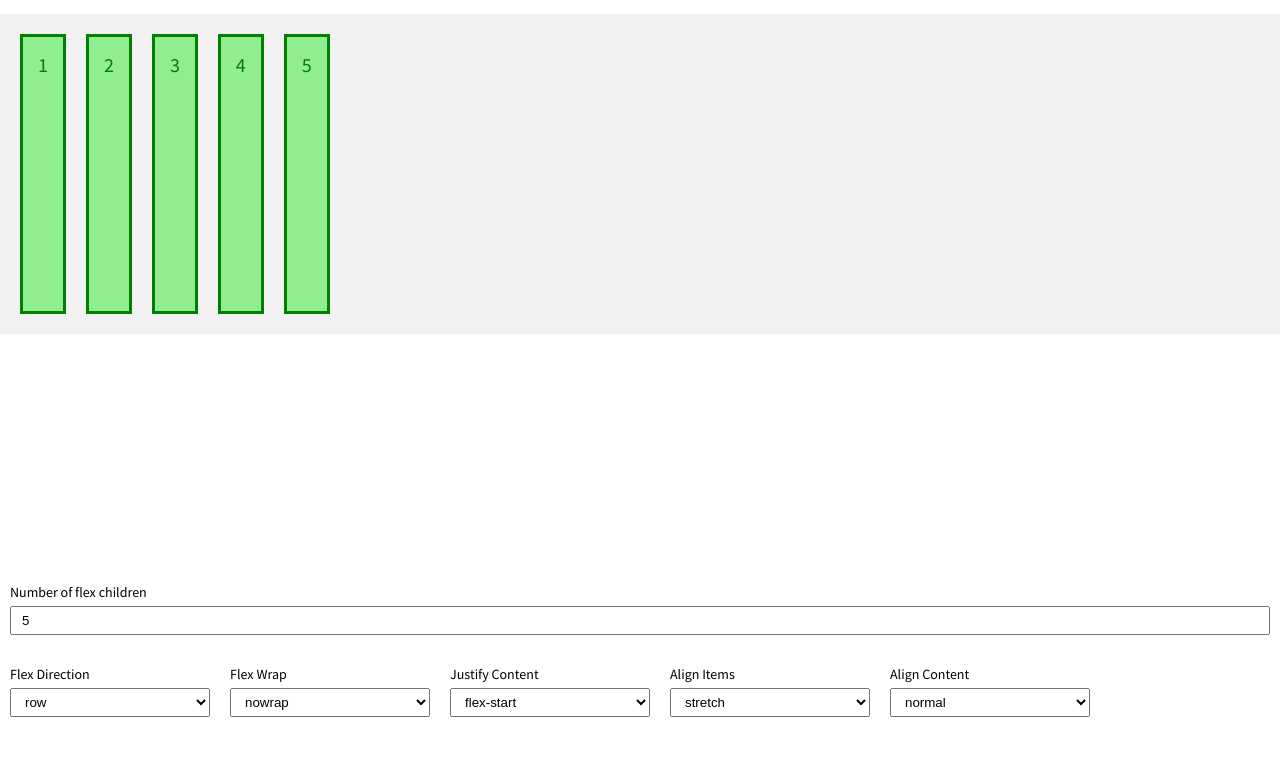
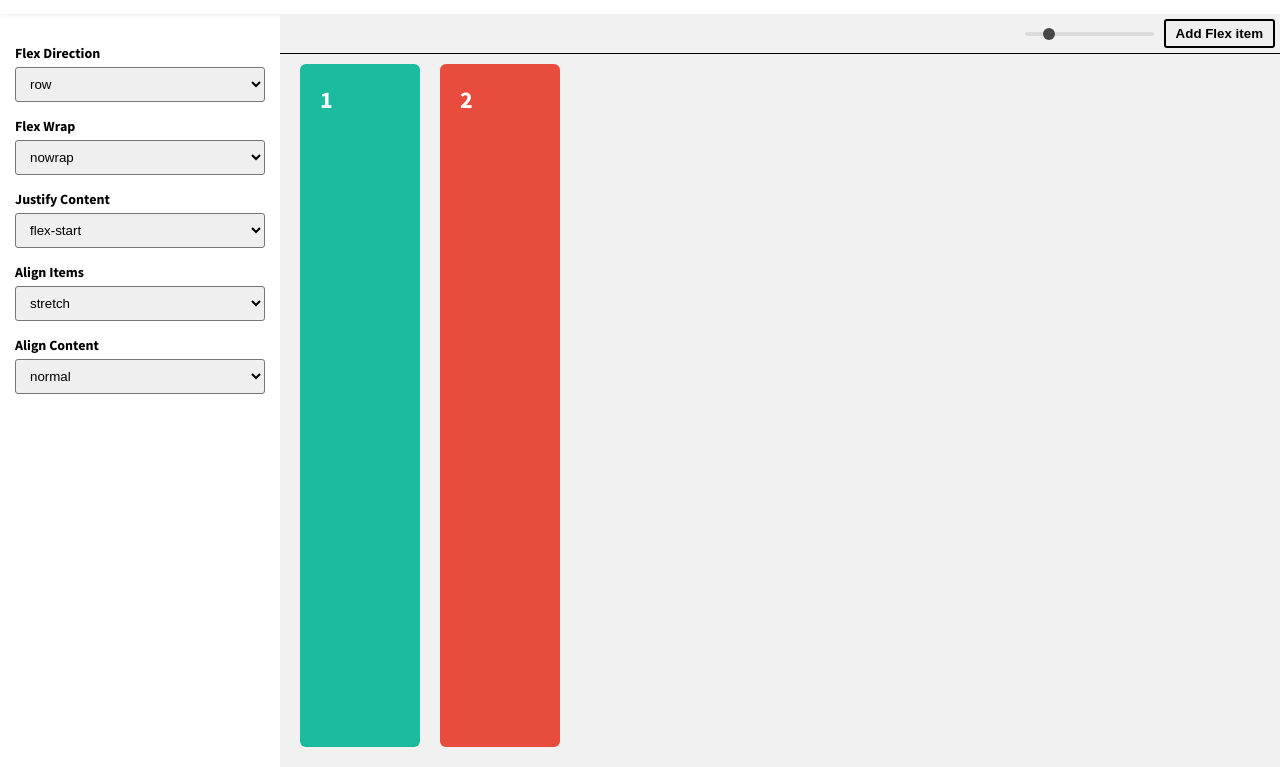
Before and after one commit to vikaskatal/flex-playground, a plain HTML site: page index.html in a window 1280 px wide. Shown: the part 63-830 px from the top of the page. Before the commit the page ends 800 px from the top, so only its background shows below. Drawn offline with Linux system fonts and the light colour scheme.

Commit message:
Add: slider+addItem+coloredItems; Update: layout;

```diff
--- a/data.js
+++ b/data.js
@@ -203,3 +203,16 @@ var properties = [
   },
   */
 ]
+
+var colors = [
+  "#1bbc9d",
+  "#2fcc71",
+  "#3598dc",
+  "#34495e",
+  "#8f44ad",
+  "#2d3e50",
+  "#f1c40f",
+  "#e77e23",
+  "#e84c3d",
+  "#96a6a6",
+]
--- a/index.html
+++ b/index.html
@@ -8,18 +8,23 @@
   <link rel="stylesheet" href="./style.css" />
 </head>
 <body>
+  <p class="title-text">Flex Playground</p>
   <main>
-    <p class="title-text">Flex Playground</p>
-    <div id="flexRoot" class="flex-root"></div>
+    <aside class="properties">
+      <!-- <div class="form-ele">
+        <label>Number of flex children</label>
+        <input type="number" onchange="flexObj.changeChildrenCount(this.value)" id="inputChildNumbers" value="2"/>
+      </div> -->
+      <div id="properties"></div>
+    </aside>
+    <div class="playground">
+      <div class="playground__actions">
+        <input type="range" min="1" max="100" value="50" class="slider" id="myRange">
+        <button onclick="flexObj.addFlexChild()">Add Flex item</button>
+      </div>
+      <div id="flexPlayground"></div>
+    </div>
   </main>
-
-  <div>
-    <div class="form-ele">
-      <label>Number of flex children</label>
-      <input type="number" onchange="flexObj.changeChildrenCount(this.value)" id="inputChildNumbers" value="5"/>
-    </div>
-    <div id="properties" class="properties"></div>
-  </div>
 </body>
 
 <script>
--- a/main.js
+++ b/main.js
@@ -1,3 +1,5 @@
+let flexItemCount = 2;
+
 const flexObj = {
   // Init Function
   init: function(){
@@ -35,19 +37,21 @@ const flexObj = {
   // Build Flex Container Html Element
   buildFlexContainer: function(){
     let html = '';
-    html += `<div class="flex-container" id="parentContainer" style="">`;
+    html += `<div class="playground-container" id="parentContainer">`;
     html += `</div>`;
-    document.getElementById("flexRoot").innerHTML = html;
+    document.getElementById("flexPlayground").innerHTML = html;
   },
 
   // Build Flex Child Html Elements
   buildFlexChildren: function(){
     let inputChildNumbers = document.getElementById('inputChildNumbers');
-    let inputValue = inputChildNumbers.value;
+    let inputValue = 2;//inputChildNumbers.value;
     let html = '';
+
     if(inputValue && inputValue > 0){
       for(let i = 0; i < inputValue; i++){
-        html += `<div style=""> ${i+1}`;
+        let randomColor = colors[Math.floor(Math.random() * colors.length)]
+        html += `<div class="playground-items" data-item="${i+1}" onclick="flexObj.removeFlexChild(${i+1})" style="background-color: ${randomColor}"> ${i+1}`;
         html += `</div>`;
       }
     }else{
@@ -56,21 +60,45 @@ const flexObj = {
     }
     document.getElementById("parentContainer").innerHTML = html;
   },
+  createFlexChild: function () {
+
+  },
+  addFlexChild: function(){
+    let node = document.createElement("DIV");
+    node.classList.add('playground-items');
+
+    // let count = document.querySelectorAll('.playground-items').length;
+    // Update global variable onclick as well as removeFlexChild
+    flexItemCount = flexItemCount+1;
+
+    let textnode = document.createTextNode(`${flexItemCount}`);
+    node.appendChild(textnode);
+
+    let randomColor = colors[Math.floor(Math.random() * colors.length)]
+    node.style.backgroundColor = randomColor;
+
+    node.setAttribute("data-item", flexItemCount);
+    node.setAttribute("onclick", `flexObj.removeFlexChild(${flexItemCount})`);
+
+    document.getElementById("parentContainer").appendChild(node);
+  },
+
+  removeFlexChild: function(index){
+    if(index){
+      let myobj = document.querySelectorAll(`[data-item="${index}"]`);
+      if(myobj){
+        myobj[0].remove();
+      }
+    }
+  },
 
   //Change Children Count from Input
   changeChildrenCount: function(value){
-    // console.log(value)
     this.init();
   },
 
   //Change Styles of Flex Html Elements
   changeStyles: function(key, value){
-
-    // console.log(key, value)
-    // if(key === 'alignContent'){
-    //   parentContainer.style.height = 600;
-    // }
-
     if(key && value){
       parentContainer.style[key] = value;
     }
@@ -78,3 +106,37 @@ const flexObj = {
 }
 
 flexObj.init();
+// Construct Flex playground and Properties list
+
+
+const slider = {
+  inputEle: document.getElementById("myRange"),
+  flexItems: document.querySelectorAll('.playground-items'),
+  minValue: 0,
+  maxValue: 500,
+  currentValue: 80,
+  changeFlexItemsStyles: function(key, value){
+    let items = document.querySelectorAll('.playground-items');
+    if(key && value){
+      for (let i = 0; i < items.length; i++) {
+        items[i].style[key] = value;
+      }
+    }
+  },
+  init: function(){
+    console.log('d', this.inputEle)
+    this.inputEle.setAttribute("min", this.minValue);
+    this.inputEle.setAttribute("max", this.maxValue);
+    this.inputEle.setAttribute("value", this.currentValue);
+    this.changeFlexItemsStyles('minWidth', this.currentValue);
+  }
+}
+
+slider.init();
+
+slider.inputEle.oninput = function() {
+  let widthValue = this.value;
+  slider.changeFlexItemsStyles('minWidth', widthValue);
+}
+
+// Range Slider
--- a/style.css
+++ b/style.css
@@ -12,7 +12,9 @@ body{
 }
 
 main{
+  display: flex;
   flex: 1 0 auto;
+  padding-bottom: 20px;
 }
 
 .title-text{
@@ -21,47 +23,128 @@ main{
   padding: 1rem;
   margin: 0;
   font-weight: 700;
+  box-shadow: 0px 1px 4px 0px rgb(0 0 0 / 8%);
+  position: relative;
 }
 
 
-.flex-container {
+.playground-container {
   display: flex;
-  padding: 10px;
+  padding: 40px 10px 10px;
   background-color: #f1f1f1;
   transition: all .2s ease;
-  height: 300px;
+  height: 100%;
   overflow: auto;
 
 }
-.flex-container > div {
+.playground-container > div {
   background-color: lightgreen;
-  border: 3px solid green;
-  padding: 15px;
+  padding: 20px;
   margin: 10px;
-  font-size: 20px;
-  color: green;
+  font-size: 24px;
+  color: #fff;
+  font-weight: 700;
+  min-width: 60px;
+  border-radius: 6px;
 }
 
-.properties{
-  display: flex;
-  overflow: auto;
-  padding: 10px 0;
+.playground{
+  flex-grow: 1;
+  position: relative;
+  max-width: calc(100vw - 250px);
 }
 
+.playground__actions{
+  position: absolute;
+  right: 0;
+  top: 0;
+  left: 0;
+  display: inline-flex;
+  align-items: center;
+  justify-content: flex-end;
+  padding: 5px;
+  border-bottom: 1px solid #000;
+}
+
+.playground__actions button{
+  padding: 5px 10px;
+  border-radius: 3px;
+  border: 2px solid black;
+  font-weight: 700;
+  transition: all .2s ease;
+  cursor: pointer;
+}
+.playground__actions button:hover{
+  border-color: #000;
+  background-color: #000;
+  color: #fff;
+}
+/* Playground */
+
+
+.properties{
+  padding: 15px 15px 0 15px;
+  overflow-y: auto;
+  width: 250px;
+}
+/* Properties */
+
 .form-ele {
-  padding: 10px;
+  padding: 15px 0 0;
   min-width: 200px;
 }
 
 .form-ele label{
   font-size: 14px;
   display: block;
+  font-weight: 700;
 }
 .form-ele select, .form-ele input {
   margin-top: 5px;
   width: 100%;
-  padding: 5px 10px;
+  padding: 8px 10px;
+  border-radius: 3px;
 }
+/* Form Elements */
+
+
+.slider {
+  -webkit-appearance: none;
+  height: 4px;
+  border-radius: 3px;
+  background: #d3d3d3;
+  outline: none;
+  opacity: 0.7;
+  -webkit-transition: .2s;
+  transition: opacity .2s;
+  margin-right: 10px;
+}
+
+.slider:hover {
+  opacity: 1;
+}
+
+.slider::-webkit-slider-thumb {
+  -webkit-appearance: none;
+  appearance: none;
+  width: 12px;
+  height: 12px;
+  border-radius: 50%;
+  background: #000;
+  cursor: pointer;
+  transform: scale(1);
+}
+
+.slider::-moz-range-thumb {
+  width: 12px;
+  height: 12px;
+  border-radius: 50%;
+  background: #000;
+  cursor: pointer;
+  transform: scale(1);
+  transition: all .2s ease;
+}
+/* slider End */
 
 @media screen and (min-width: 600px) {
   html{
```
